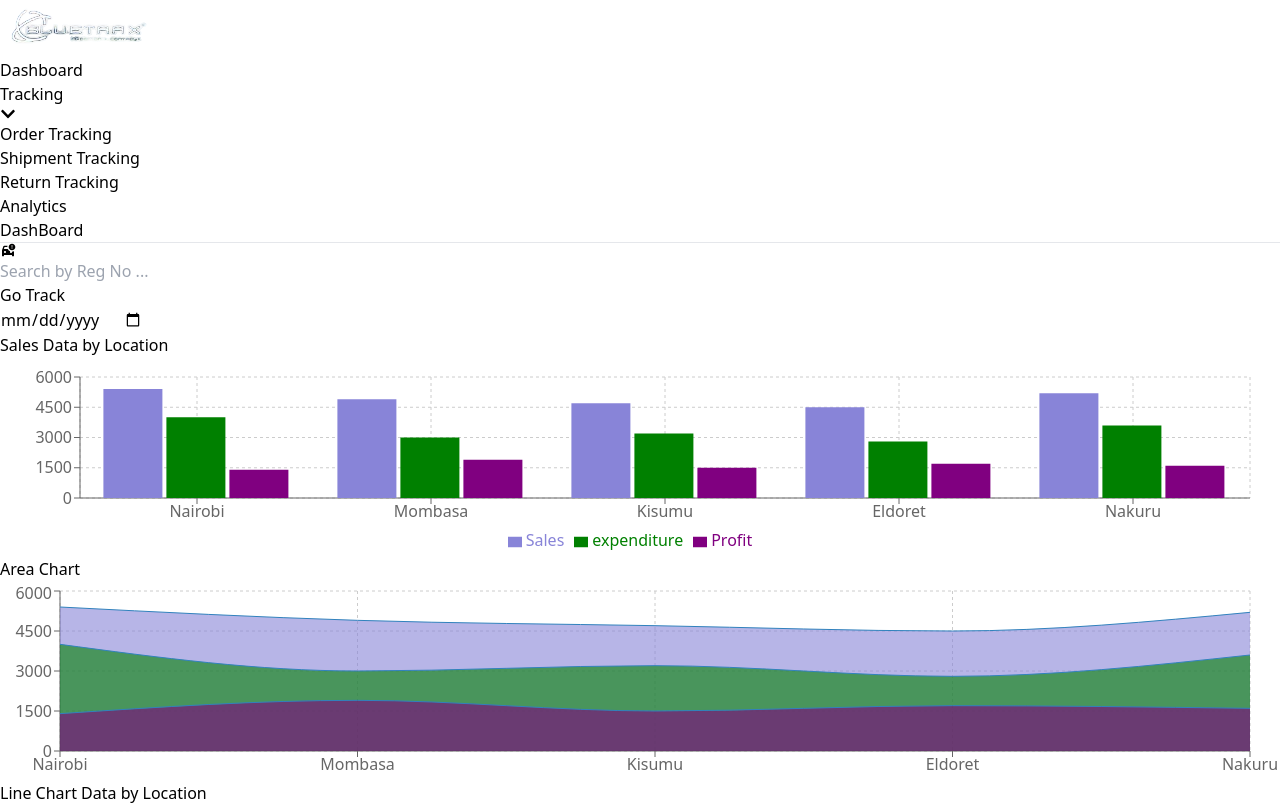
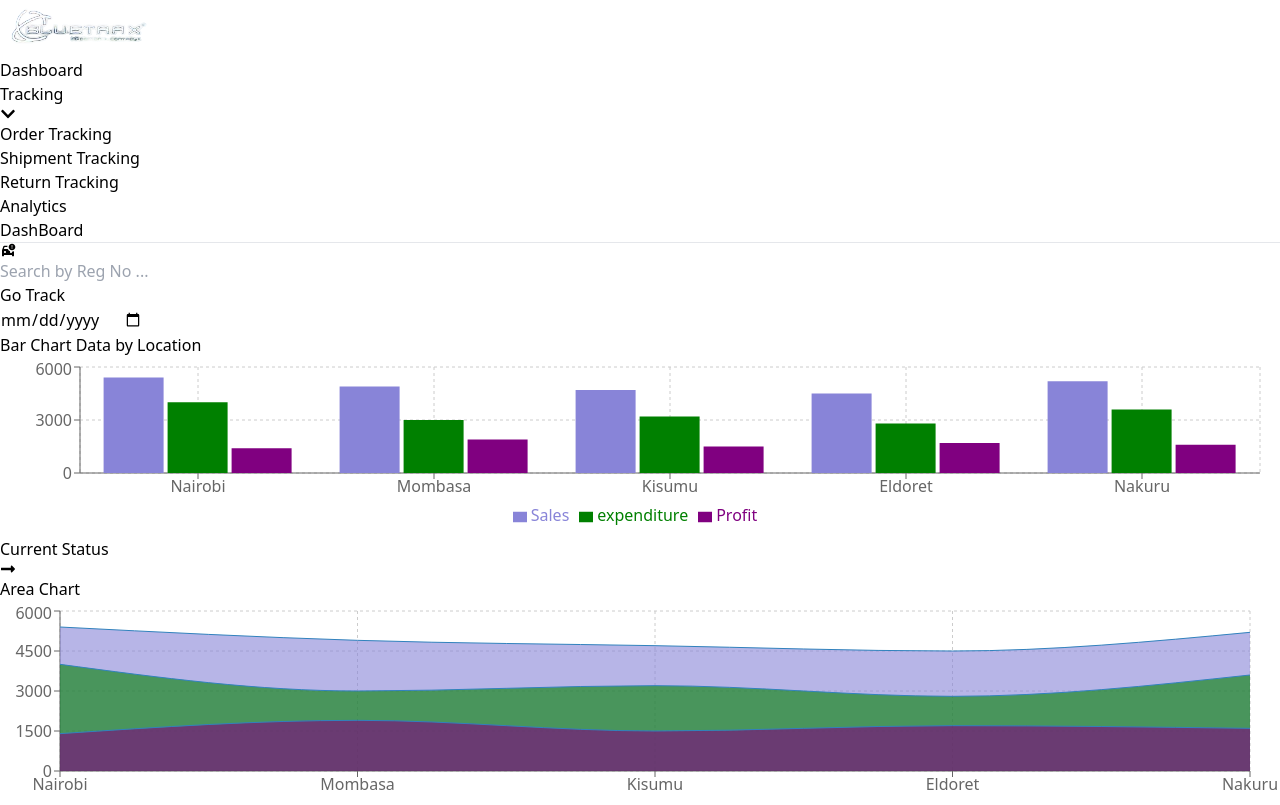
Before and after one commit to kenyansa/RiverCross_Dashboard, a React (Vite) app: page / in a window 1280 px wide. Shown: the top 805 px of the page. Built offline with nearby package versions, Linux system fonts and the light colour scheme.

Commit message:
adjust bar chart layout to fit all elements

```diff
--- a/src/components/BaChart.tsx
+++ b/src/components/BaChart.tsx
@@ -1,4 +1,5 @@
 import { BarChart, Bar, XAxis, YAxis, CartesianGrid, Tooltip, Legend, ResponsiveContainer } from 'recharts';
+import ChartButton from './ChartButton';
 
 const data = [
   { location: 'Nairobi', expenditure: 4000, Sales: 5400, Profit: 1400 },
@@ -9,12 +10,15 @@ const data = [
 ];
 
 export default function BaChart() {
+    const handleButtonClick = () => {
+        console.log('Button clicked');
+      };
   return (
-    <div className='bg-blue-50 rounded-lg p-6 m-4'>
-      <h2 className="text-center text-2xl font-semibold text-gray-800 mb-6">Sales Data by Location</h2>
-      <ResponsiveContainer width="100%" height={200}>
-        <BarChart data={data} margin={{top: 20, right: 30, left: 20, bottom: 5}}>
-        <CartesianGrid strokeDasharray="3 3" />
+    <div className='bg-blue-50 rounded-lg p-4 m-2 relative'>
+      <h2 className="text-center text-xl font-semibold text-gray-800 mb-4">Bar Chart Data by Location</h2>
+      <ResponsiveContainer width="100%" height={180}>
+        <BarChart data={data} margin={{top: 10, right: 20, left: 20, bottom: 10}}>
+          <CartesianGrid strokeDasharray="3 3" />
           <XAxis dataKey="location" />
           <YAxis />
           <Tooltip />
@@ -24,6 +28,12 @@ export default function BaChart() {
           <Bar dataKey="Profit" fill="purple" />
         </BarChart>
       </ResponsiveContainer>
+      <div className="absolute bottom-2 right-4">
+        <ChartButton
+          label="Current Status"
+          onClick={handleButtonClick}
+        />
+      </div>
     </div>
   );
 }
```
